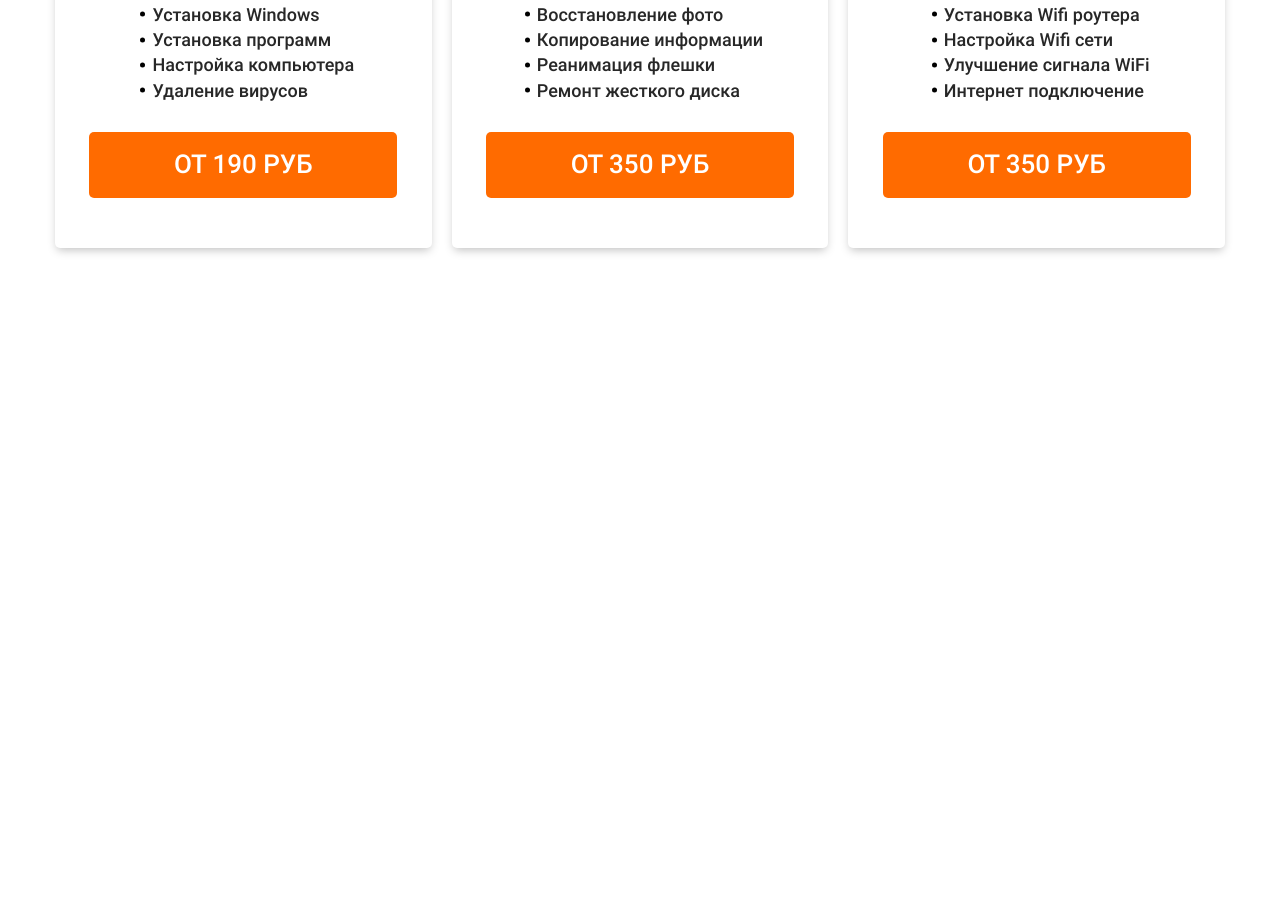
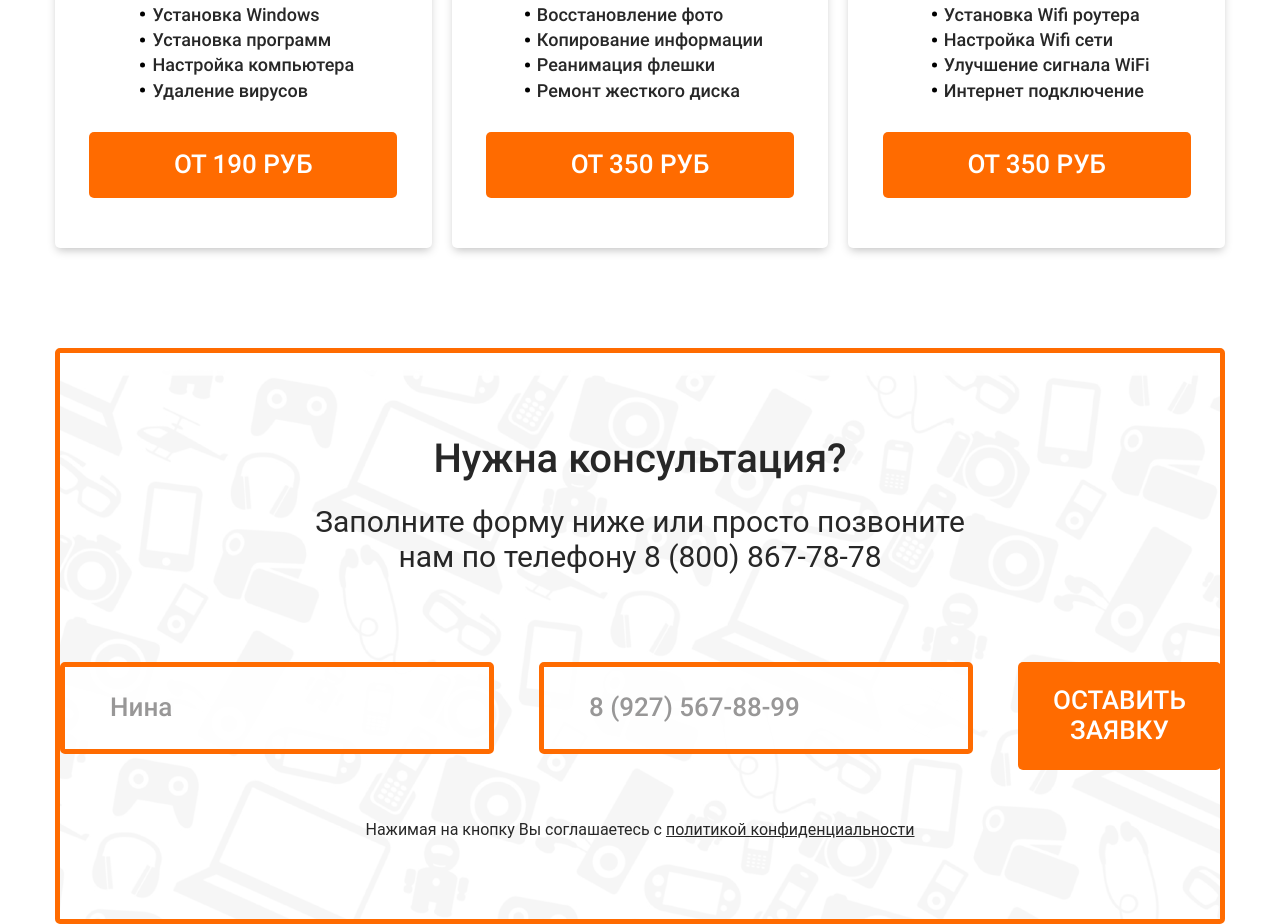
Before and after one commit to MihailDragni/first-it, a website: page app/index.html in a window 1280 px wide. Shown: the part 2755-3679 px from the top of the page. Before the commit the page ends 3103 px from the top, so only its background shows below. Drawn offline with nearby package versions, Linux system fonts and the light colour scheme; files that its build step writes are made by us from their sources; files whose address does not match are found by name.

Commit message:
added section

```diff
--- a/app/index.html
+++ b/app/index.html
@@ -159,8 +159,9 @@
                 Устраним любую неисправность
               </h2>
               <p class="our-services__paragraph">
-                Чтобы уточнить итогувую цену - закажите обратный звонок или просто позвоните нам по телефону 8 (800)
-                867-78-78
+                Чтобы уточнить итогувую цену - закажите
+                <a class="underlined" href="#">обратный звонок</a> или просто
+                позвоните нам по телефону 8 (800) 867-78-78
               </p>
               <ul class="our-services__cards">
                 <li class="our-services__item">
@@ -336,6 +337,36 @@
             </div>
           </div>
         </section>
+        <section class="consultation">
+          <div class="container">
+            <div class="consultation__inner">
+              <h2 class="consultation__title title">
+                Нужна консультация?
+              </h2>
+              <p class="consultation__text">
+                Заполните форму ниже или просто позвоните нам по телефону <span>8 (800) 867-78-78</span>
+              </p>
+              <form class="consultation-form" action="#">
+                <div class="consultation-form__row">
+                  <label class="sr-only" for="name">Имя пользователя</label>
+                  <input class="consultation-form__input" type="text" name="name" id="name" placeholder="Нина">
+                </div>
+                <div class="consultation-form__row">
+                  <label class="sr-only" for="tel">Телефон</label>
+                  <input class="consultation-form__input" type="tel" name="telephone" id="tel"
+                    placeholder="8 (927) 567-88-99">
+                </div>
+                <button class="consultation-form__button btn" type="submit">
+                  оставить заявку
+                </button>
+              </form>
+              <p class="consultation__info">
+                Нажимая на кнопку Вы соглашаетесь с
+                <a class="underlined" href="#">политикой конфиденциальности</a>
+              </p>
+            </div>
+          </div>
+        </section>
       </main>
     </div>
     <footer class="footer"></footer>
--- a/app/scss/_global.scss
+++ b/app/scss/_global.scss
@@ -121,6 +121,10 @@ body {
   }
 }
 
+.underlined {
+  text-decoration: underline;
+}
+
 // .hidden {
 //   width: 1px;
 //   height: 1px;
--- a/app/scss/style.scss
+++ b/app/scss/style.scss
@@ -322,3 +322,74 @@
     display: flex;
   }
 }
+
+.consultation {
+  &__inner {
+    padding: 80px 0;
+    background-color: rgba(255, 255, 255, 0.95);
+    border: 5px solid $orange;
+    border-radius: 5px;
+    text-align: center;
+    position: relative;
+
+    &::before {
+      content: '';
+      background-image: url('../images/bg/consultation-bg.jpg');
+      background-repeat: no-repeat;
+      background-size: cover;
+      background-position: center;
+      width: 100%;
+      height: 100%;
+      position: absolute;
+      top: 0;
+      left: 0;
+      z-index: -1;
+    }
+  }
+
+  &__title {
+    margin-bottom: 20px;
+  }
+
+  &__text {
+    max-width: 680px;
+    width: 100%;
+    margin: 0 auto;
+    font-size: 30px;
+    line-height: 1.15;
+    margin-bottom: 88px;
+  }
+
+  &__info {
+    font-size: 16px;
+    line-height: 1.2;
+  }
+}
+
+.consultation-form {
+  display: inline-flex;
+  margin: 0 auto 50px;
+
+  &__row {
+    margin-right: 45px;
+  }
+
+  &__input {
+    font-size: 26px;
+    text-transform: capitalize;
+    font-weight: 500;
+    background-color: rgba(255, 255, 255, 0.95);
+    border: 5px solid $orange;
+    outline: transparent;
+    border-radius: 5px;
+    padding: 24px 45px;
+
+    &::placeholder {
+      color: #989797;
+    }
+  }
+
+  &__button {
+    padding: 24px 35px;
+  }
+}
```
Also changed, not shown: app/images/bg/consultation-bg.jpg (added).
